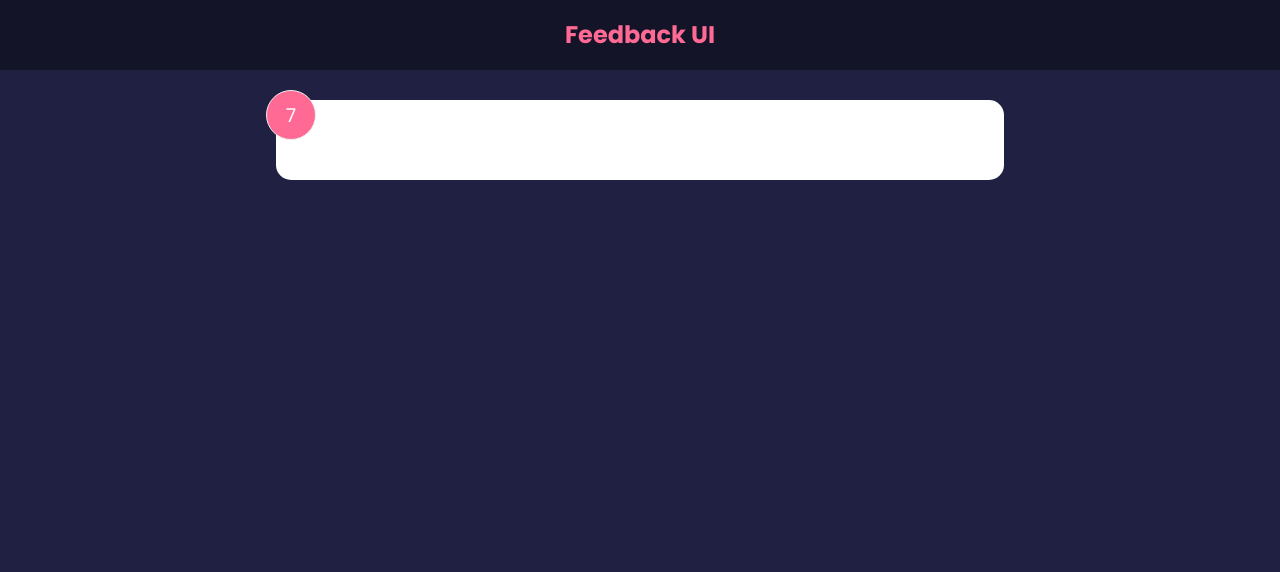
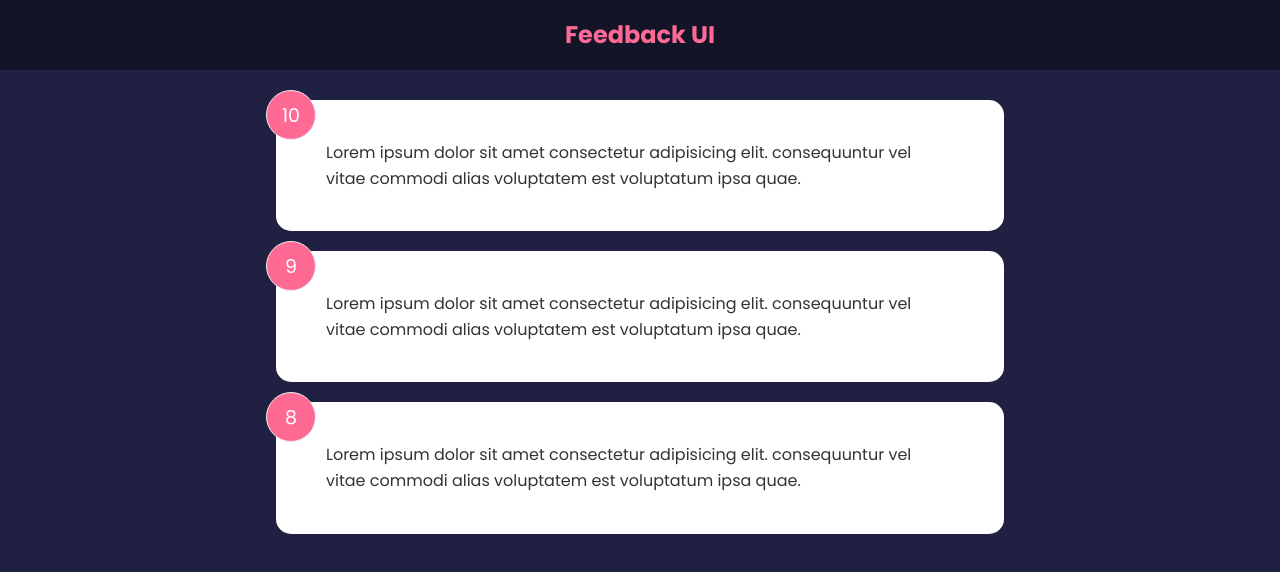
Before and after one commit to timplebasinger/feedback-app, a React (Create React App) app: page / in a window 1280 px wide. Shown: the top 572 px of the page. Built offline with nearby package versions, Linux system fonts and the light colour scheme.

Commit message:
Create feedback data file, Feedback List Component

```diff
--- a/src/App.js
+++ b/src/App.js
@@ -1,12 +1,18 @@
+import { useState } from "react"
 import Header from "./components/Header"
-import FeedbackItem from "./components/FeedbackItem"
+import FeedbackList from "./components/FeedbackList"
+import FeedbackData from "./data/FeedbackData"
+
 
 function App() {
+  const [feedback, setFeedback] = useState(FeedbackData)
+
+
   return (
     <>
     <Header />
     <div className='container'>
-    <FeedbackItem />
+    <FeedbackList feedback={feedback} />
     </div>
     </>
   )
--- a/src/components/FeedbackItem.jsx
+++ b/src/components/FeedbackItem.jsx
@@ -1,17 +1,11 @@
-import React from 'react';
-import { useState } from 'react'
 
-function FeedbackItem() {
-  const [rating, setRating] = useState(7)
-  const [text, setText] = useState('This is an example of a feedback item.')
 
+function FeedbackItem({item}) {
 
   return (
   <div className='card'>
-    <div className="num-display">{rating}</div>
-    <div className="text-display">
-
-    </div>
+    <div className='num-display'>{item.rating}</div>
+    <div className="text-display">{item.text}</div>
   </div>)
 }
 
--- /dev/null
+++ b/src/components/FeedbackList.jsx
@@ -0,0 +1,15 @@
+import FeedbackItem from './FeedbackItem';
+
+function FeedbackList({feedback}) {
+  if(!feedback || feedback.length ===0){
+    return<p>No Feedback yet</p>
+  }
+
+  return <div className='feedback-list'>
+    {feedback.map((item) => (
+      <FeedbackItem key={item.id} item={item}/>
+    ))}
+  </div>;
+}
+
+export default FeedbackList;
--- /dev/null
+++ b/src/data/FeedbackData.js
@@ -0,0 +1,19 @@
+const FeedbackData = [
+  {
+    id: 1,
+    rating: 10,
+    text: 'Lorem ipsum dolor sit amet consectetur adipisicing elit. consequuntur vel vitae commodi alias voluptatem est voluptatum ipsa quae.',
+  },
+  {
+    id: 2,
+    rating: 9,
+    text: 'Lorem ipsum dolor sit amet consectetur adipisicing elit. consequuntur vel vitae commodi alias voluptatem est voluptatum ipsa quae.',
+  },
+  {
+    id: 3,
+    rating: 8,
+    text: 'Lorem ipsum dolor sit amet consectetur adipisicing elit. consequuntur vel vitae commodi alias voluptatem est voluptatum ipsa quae.',
+  },
+]
+
+export default FeedbackData
```
